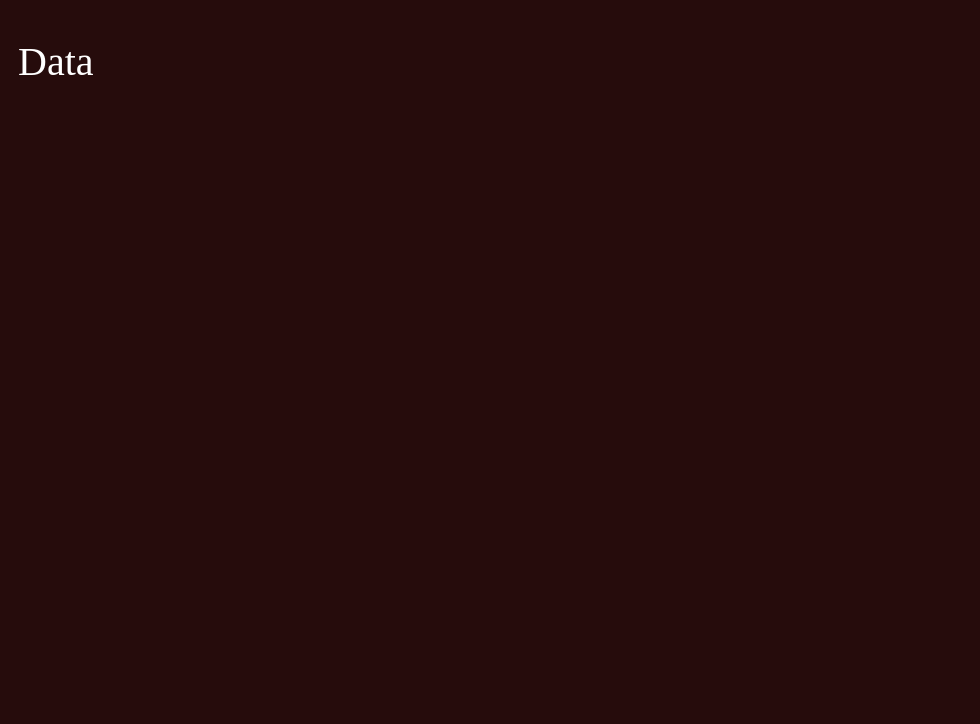
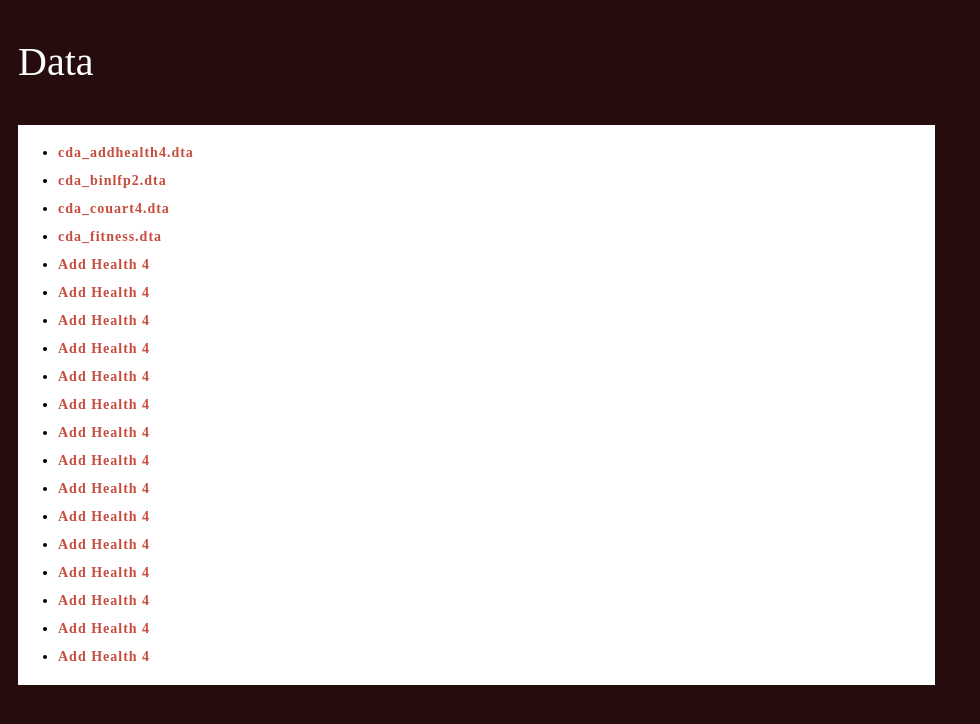
Before and after one commit to shawnana79/shawnana79.github.io, a plain HTML site: page data.html in a window 1280 px wide. Shown: the whole page, without its empty margins (0-980 px from the left). Drawn offline with Linux system fonts and the light colour scheme; a web font is replaced by a local one.

Commit message:
Update data.html

```diff
--- a/data.html
+++ b/data.html
@@ -10,6 +10,28 @@
       </div>
   <div class='container'>
     <div id="first">
+      <ul>
+      <li> <a title "cda_addhealth4.dta" href="data\cda_addhealth4.dta" target="_blank" rel="noopener" > cda_addhealth4.dta </a> </li>
+        <li> <a title "cda_binlfp2.dta" href="data\cda_binlfp2.dta" target="_blank" rel="noopener" >cda_binlfp2.dta </a> </li>
+        <li> <a title "cda_couart4.dta" href="data\cda_couart4.dta" target="_blank" rel="noopener" > cda_couart4.dta </a> </li>
+        <li> <a title "cda_fitness.dta" href="data\cda_fitness.dta" target="_blank" rel="noopener" > cda_fitness.dta </a> </li>
+        <li> <a title "addhealth4" href="data\cda_addhealth4.dta" target="_blank" rel="noopener" > Add Health 4 </a> </li>
+        <li> <a title "addhealth4" href="data\cda_addhealth4.dta" target="_blank" rel="noopener" > Add Health 4 </a> </li>
+        <li> <a title "addhealth4" href="data\cda_addhealth4.dta" target="_blank" rel="noopener" > Add Health 4 </a> </li>
+        <li> <a title "addhealth4" href="data\cda_addhealth4.dta" target="_blank" rel="noopener" > Add Health 4 </a> </li>
+        <li> <a title "addhealth4" href="data\cda_addhealth4.dta" target="_blank" rel="noopener" > Add Health 4 </a> </li>
+        <li> <a title "addhealth4" href="data\cda_addhealth4.dta" target="_blank" rel="noopener" > Add Health 4 </a> </li>
+        <li> <a title "addhealth4" href="data\cda_addhealth4.dta" target="_blank" rel="noopener" > Add Health 4 </a> </li>
+        <li> <a title "addhealth4" href="data\cda_addhealth4.dta" target="_blank" rel="noopener" > Add Health 4 </a> </li>
+        <li> <a title "addhealth4" href="data\cda_addhealth4.dta" target="_blank" rel="noopener" > Add Health 4 </a> </li>
+        <li> <a title "addhealth4" href="data\cda_addhealth4.dta" target="_blank" rel="noopener" > Add Health 4 </a> </li>
+        <li> <a title "addhealth4" href="data\cda_addhealth4.dta" target="_blank" rel="noopener" > Add Health 4 </a> </li>
+        <li> <a title "addhealth4" href="data\cda_addhealth4.dta" target="_blank" rel="noopener" > Add Health 4 </a> </li>
+        <li> <a title "addhealth4" href="data\cda_addhealth4.dta" target="_blank" rel="noopener" > Add Health 4 </a> </li>
+        <li> <a title "addhealth4" href="data\cda_addhealth4.dta" target="_blank" rel="noopener" > Add Health 4 </a> </li>
+        <li> <a title "addhealth4" href="data\cda_addhealth4.dta" target="_blank" rel="noopener" > Add Health 4 </a> </li>
+
+      </ul>
     </div>
   <div id="clear"></div>
 </div>
```
